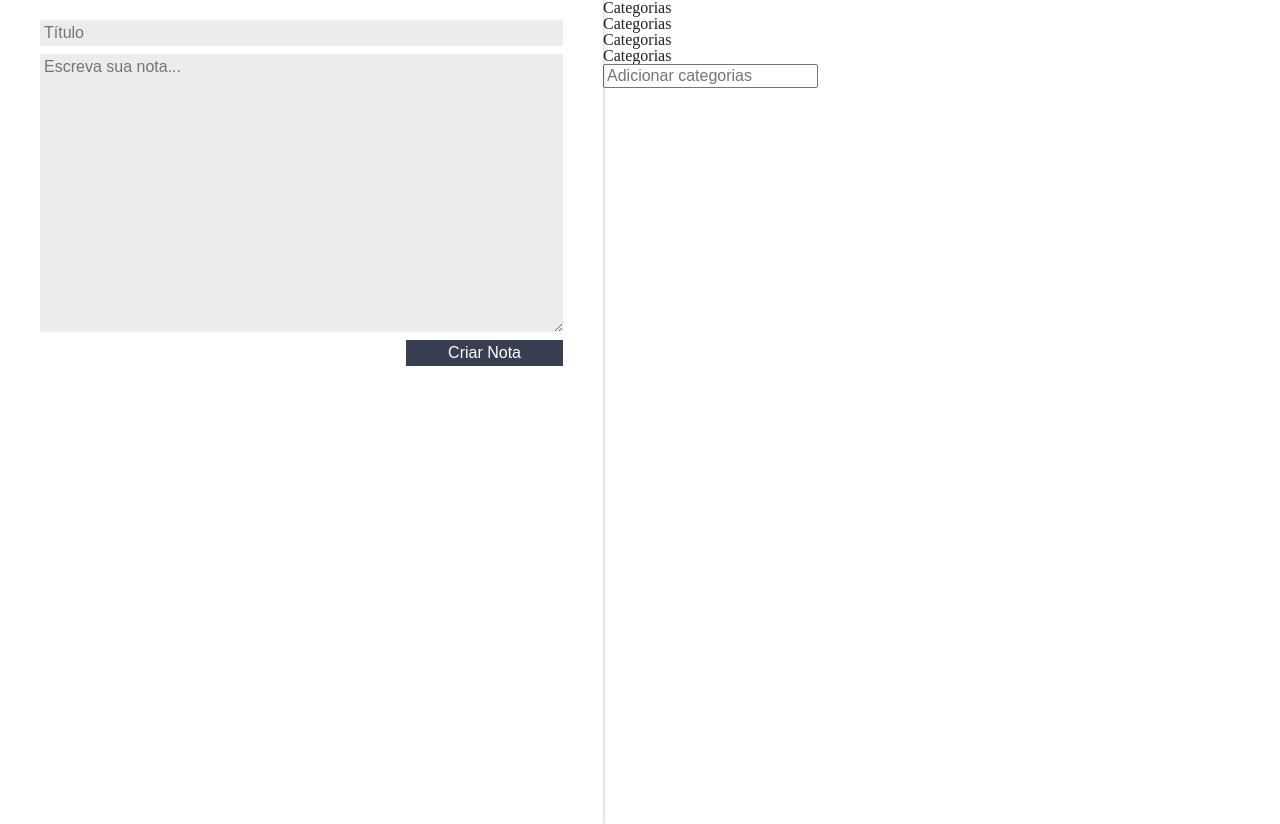
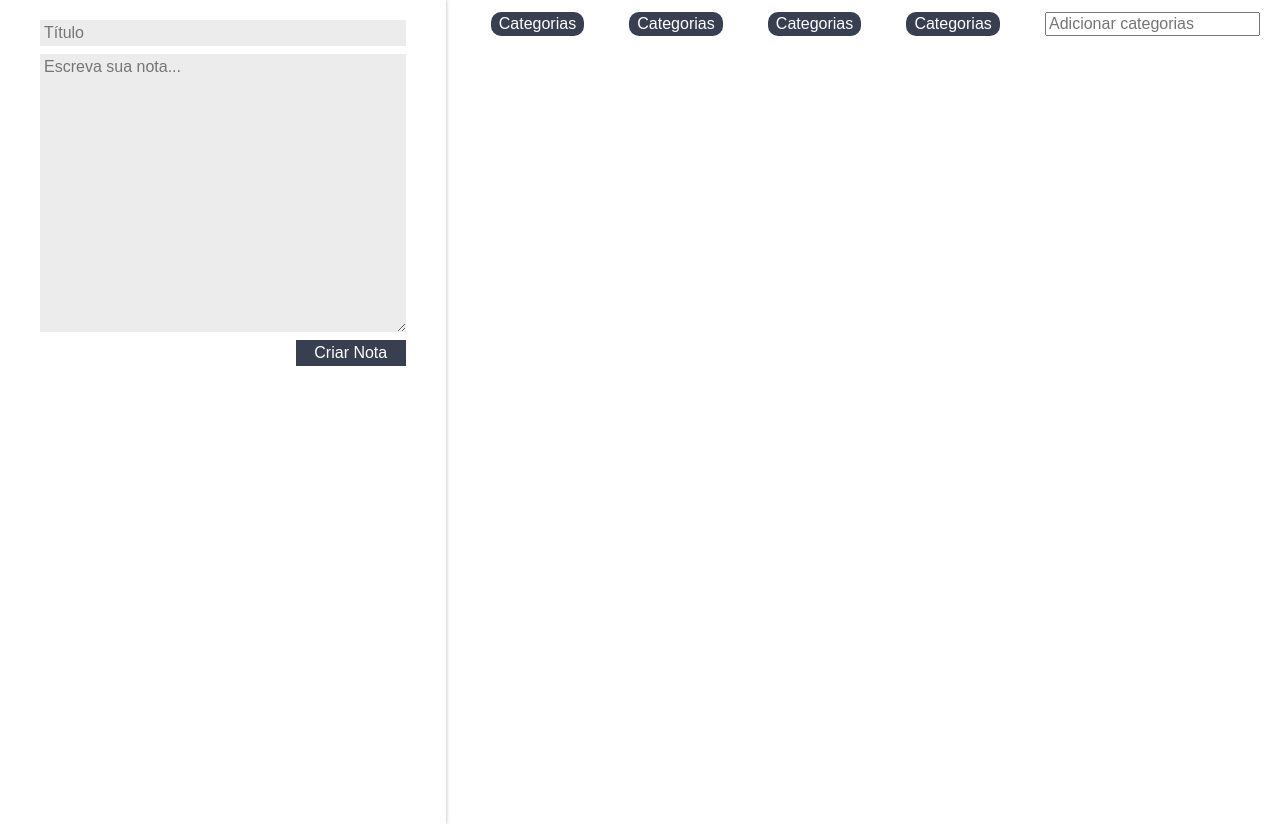
Before and after one commit to joaopmarcal/manage-notes-react, a React (Create React App) app: page / in a window 1280 px wide. Built offline with nearby package versions, Linux system fonts and the light colour scheme; the HTML template or start-up script is replaced by a standard one.

Commit message:
I add the css style in the ListaDeCategorias

```diff
--- a/src/components/ListaDeCategorias/ListaDeCategorias.jsx
+++ b/src/components/ListaDeCategorias/ListaDeCategorias.jsx
@@ -1,4 +1,5 @@
 import React, {Component} from "react";
+import "./estilo.css"
 
 class ListaDeCategorias extends Component {
     _handlerEventoInput(e){
--- /dev/null
+++ b/src/components/ListaDeCategorias/estilo.css
@@ -0,0 +1,23 @@
+.lista-categorias{
+    display: flex;
+    flex-direction: row;
+    margin-top: 12px;
+}
+.lista-categorias_lista{
+    flex: 1;
+    display: flex;
+    flex-direction: row;
+    justify-content: space-evenly;
+}
+.lista-categorias_item{
+    background-color: var(--secundaria);
+    color: white;
+    padding: 4px 8px;
+    border-radius: 10px;
+    font-family: Arial, Helvetica, sans-serif;
+}
+.lista-categorias_input{
+    display: flex;
+    flex-direction: row;
+    margin-right: 20px;
+}
```
